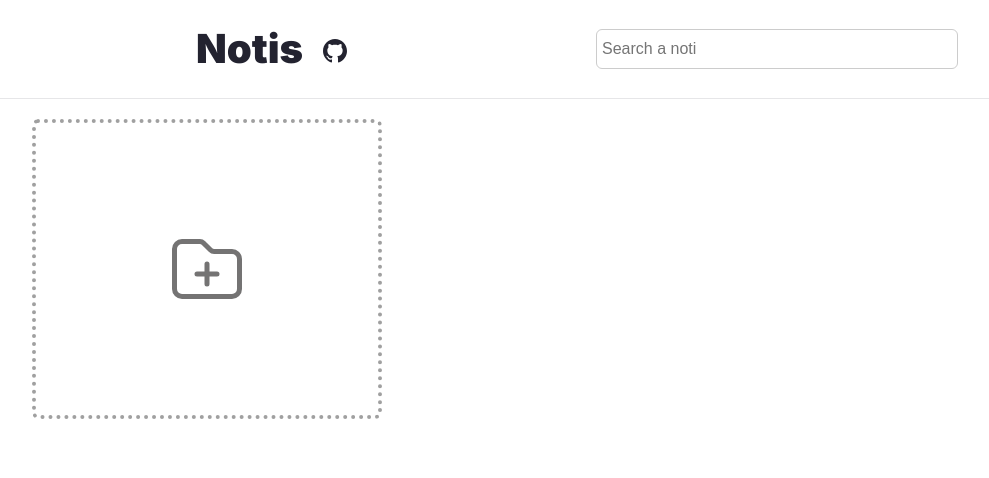
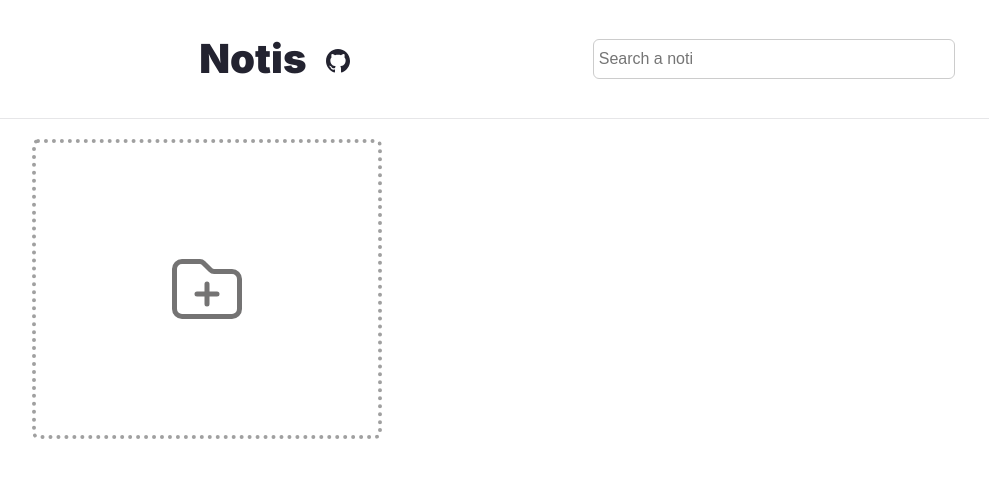
Before and after one commit to germanfndez/notis-app, a Svelte app: page / in a window 1280 px wide. Shown: the top 478 px of the page, without its empty margins (63-1052 px from the left). Built offline with nearby package versions, Linux system fonts and the light colour scheme.

Commit message:
tweak: fix padding

```diff
--- a/src/components/Header.svelte
+++ b/src/components/Header.svelte
@@ -29,7 +29,7 @@
     align-items: center;
     flex-wrap: wrap;
     border-bottom: 0.2px solid rgba(35, 35, 48, 0.111);
-    padding: 10px 10px;
+    padding: 20px;
   }
 
   header > div {
```
